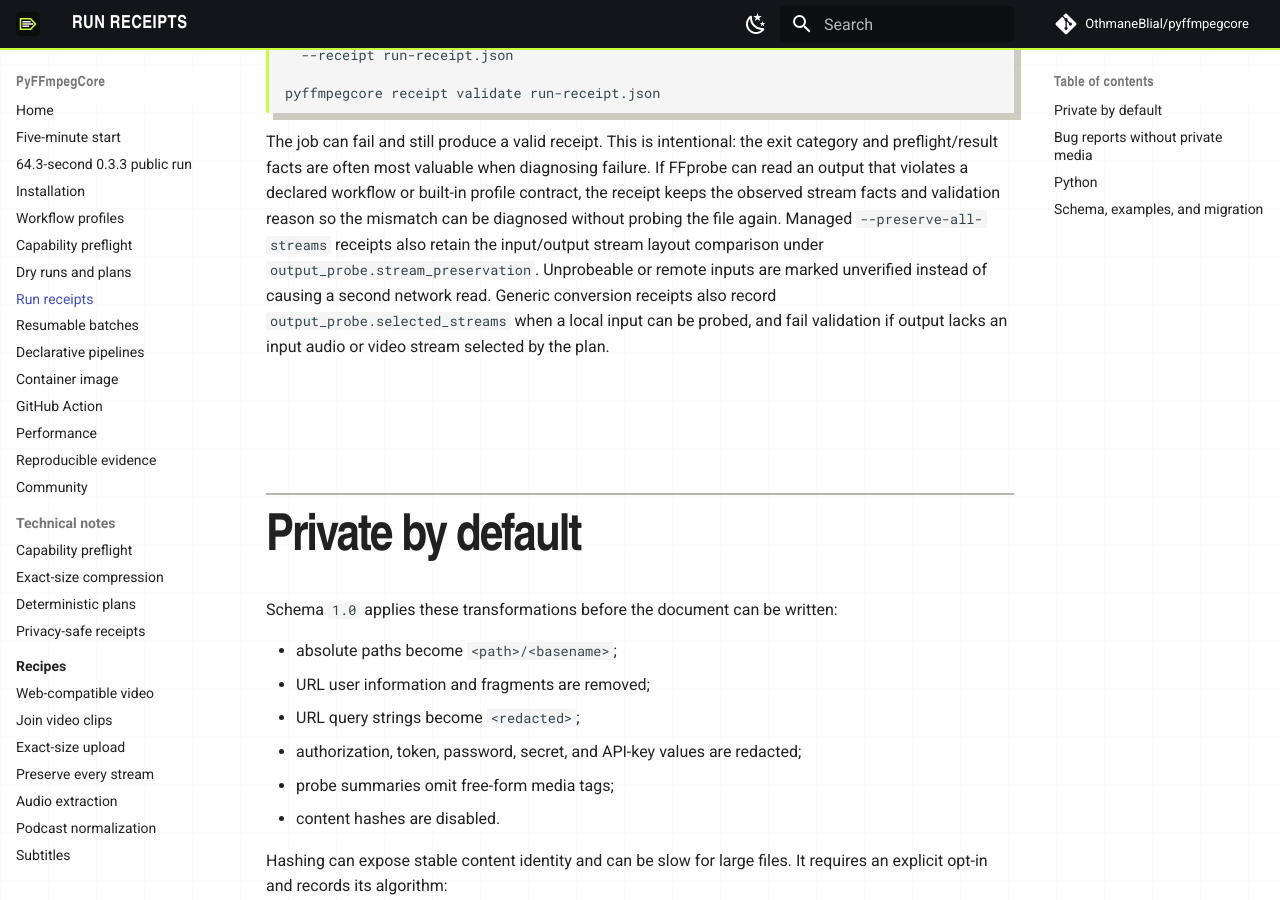
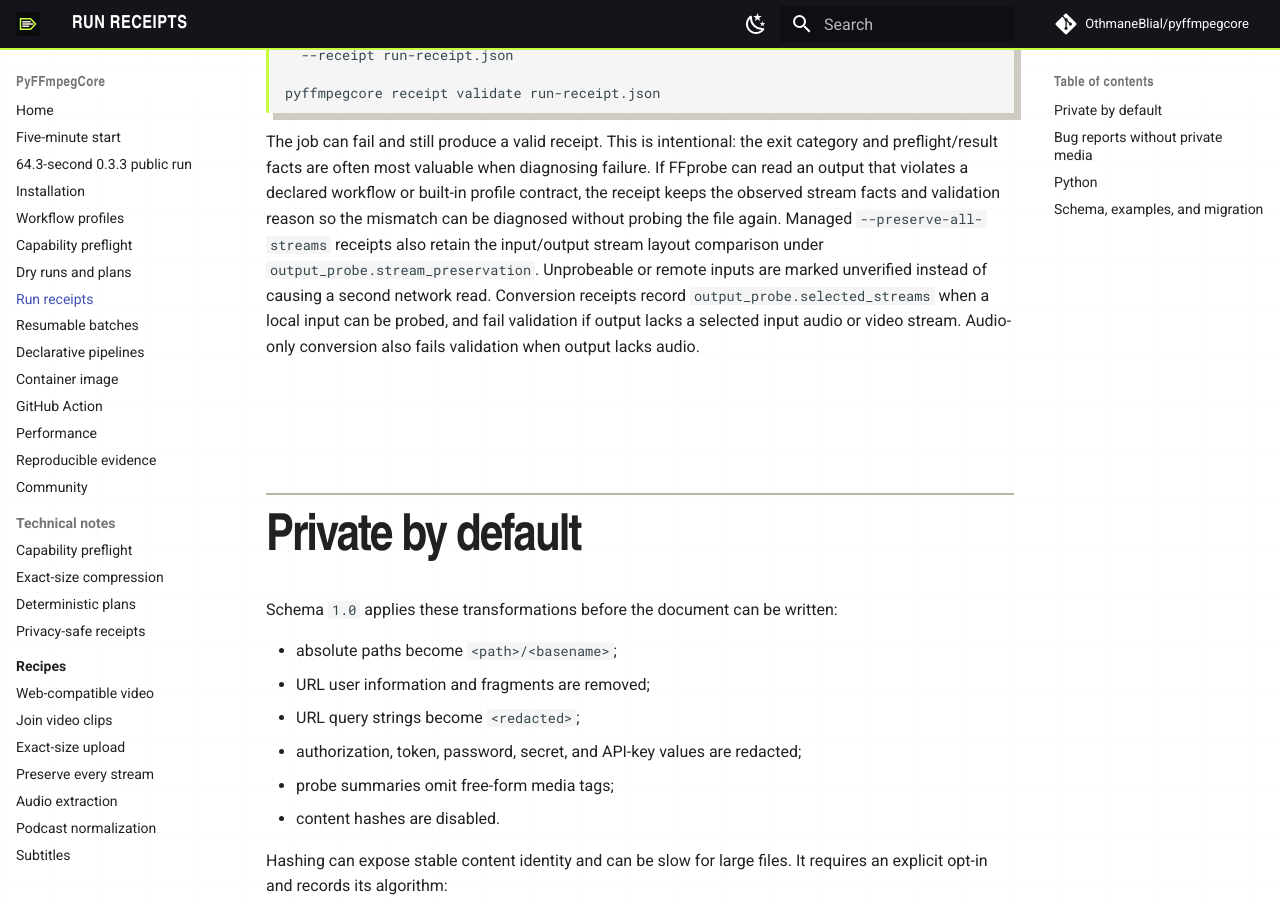
Before and after one commit to OthmaneBlial/pyffmpegcore, an MkDocs documentation site: the page built from docs/receipts.md, in a window 1280 px wide and 900 px high, scrolled down 466 px. Built offline with MkDocs 1.6.1 and Material for MkDocs 9.7.7, drawn with Linux system fonts in a browser that asks for light colours; comment, search, counter and statistics services are not loaded.

Commit message:
fix: enforce required conversion audio

```diff
--- a/docs/receipts.md
+++ b/docs/receipts.md
@@ -23,9 +23,10 @@ can be diagnosed without probing the file again.
 Managed `--preserve-all-streams` receipts also retain the input/output stream
 layout comparison under `output_probe.stream_preservation`. Unprobeable or
 remote inputs are marked unverified instead of causing a second network read.
-Generic conversion receipts also record `output_probe.selected_streams` when a
-local input can be probed, and fail validation if output lacks an input audio
-or video stream selected by the plan.
+Conversion receipts record `output_probe.selected_streams` when a local input
+can be probed, and fail validation if output lacks a selected input audio or
+video stream. Audio-only conversion also fails validation when output lacks
+audio.
 
 ## Private by default
 
```
Also changed, not shown: CHANGELOG.md (+1 -0 lines), docs/PROGRESS.md (+1 -1 lines), 2 other files.
